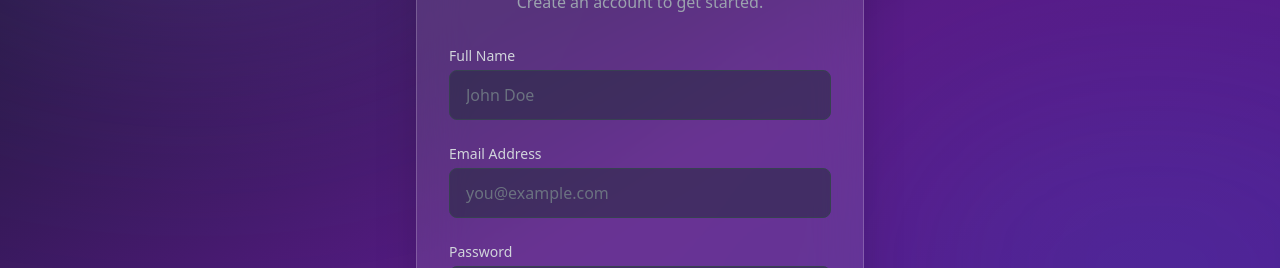
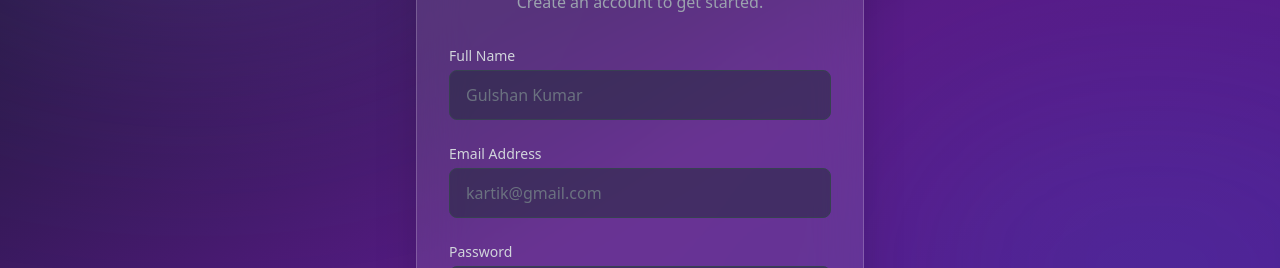
Before and after one commit to Gulshankartikk/Flash-Chat, a React (Vite) app in the folder chat-app/frontend/vite-project/: page / in a window 1280 px wide. Both pictures are taken after a click on the button "Sign up". Shown: the part 213-481 px from the top of the page. Built offline with nearby package versions, Linux system fonts and the light colour scheme.

Commit message:
create AuthPage component for user authentication with login and signup forms.

```diff
--- a/chat-app/frontend/vite-project/src/components/AuthPage.jsx
+++ b/chat-app/frontend/vite-project/src/components/AuthPage.jsx
@@ -29,7 +29,7 @@ const AuthPage = () => {
                             <input
                                 type="text"
                                 className="w-full px-4 py-3 rounded-lg bg-gray-800/50 border border-gray-700 text-white placeholder-gray-500 focus:outline-none focus:ring-2 focus:ring-purple-500 focus:border-transparent transition-all"
-                                placeholder="John Doe"
+                                placeholder="Gulshan Kumar"
                             />
                         </div>
                     )}
@@ -39,7 +39,7 @@ const AuthPage = () => {
                         <input
                             type="email"
                             className="w-full px-4 py-3 rounded-lg bg-gray-800/50 border border-gray-700 text-white placeholder-gray-500 focus:outline-none focus:ring-2 focus:ring-purple-500 focus:border-transparent transition-all"
-                            placeholder="you@example.com"
+                            placeholder="kartik@gmail.com"
                         />
                     </div>
 
```
